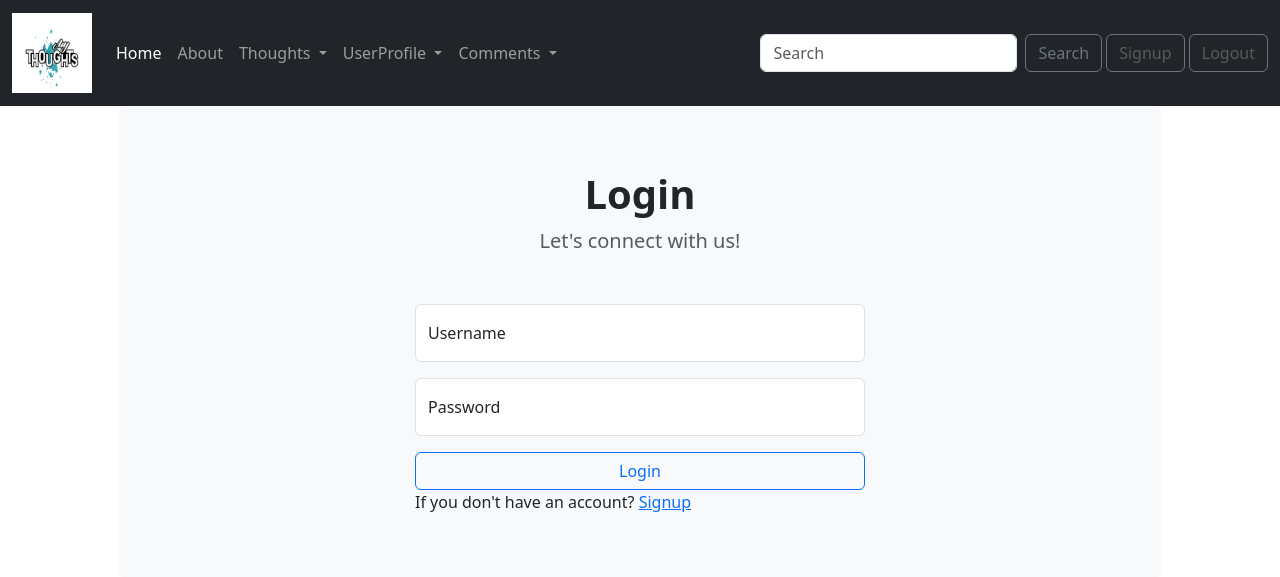
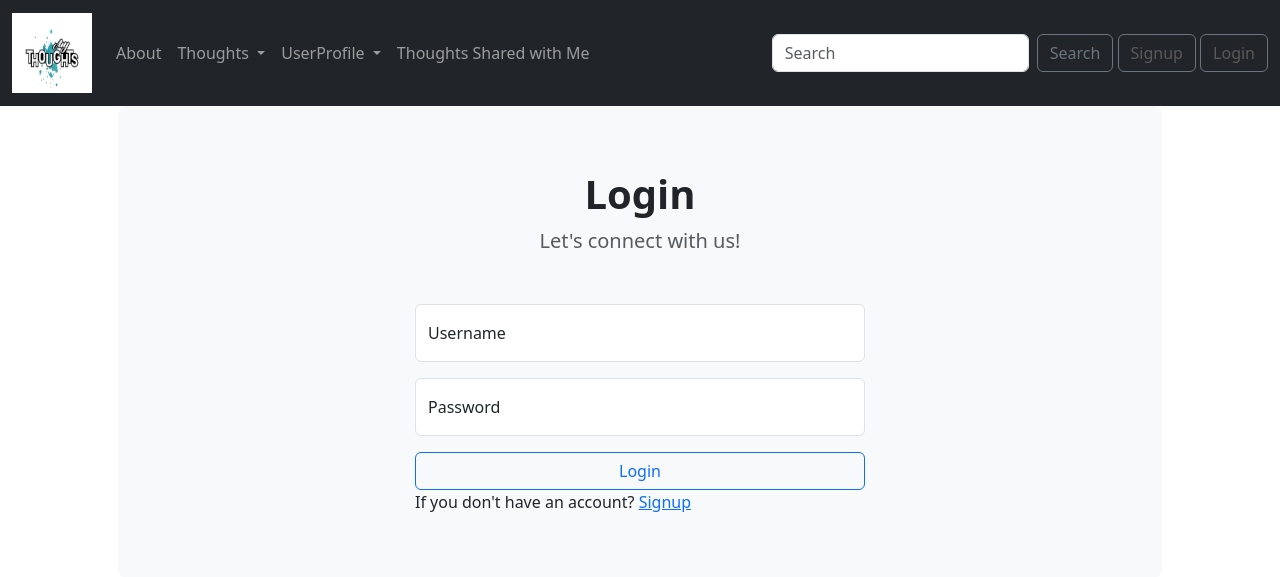
Before and after one commit to ahmadjawadmughal/thoughts-team-alpha, a Django app: page /users/login/?next=/about/ in a window 1280 px wide. Shown: the top 577 px of the page. Run offline with Django 4.2, Linux system fonts and the light colour scheme; some libraries are stand-ins or nearby versions.

Commit message:
Final Project Done

```diff
--- a/users/templates/users/base.html
+++ b/users/templates/users/base.html
@@ -38,14 +38,10 @@
       .search:hover {
         color: #ffffff;
       }
-
-      img.detail {
-          object-fit: cover;
-          border-radius: 50px;
-      }
     </style>
   </head>
   <body>
+
     <nav class="navbar navbar-expand-lg navbar-dark bg-dark">
       <div class="container-fluid">
         <a class="navbar-brand" href="#"
@@ -68,10 +64,14 @@
             class="navbar-nav me-auto my-2 my-lg-0 navbar-nav-scroll"
             style="--bs-scroll-height: 100px"
           >
+
+            {% if request.user.is_authenticated %}
+
             <li class="nav-item">
               <a class="nav-link active" aria-current="page" href="{% url "Home" %}"
-                >Home</a
-              >
+                >Home</a>
+            {% endif %}
+
             </li>
             <li class="nav-item">
               <a class="nav-link" href="{% url "About" %}">About</a>
@@ -93,20 +93,17 @@
                   >
                 </li>
                 <li>
+                  <a class="dropdown-item" href="{% url "MyThoughts" %}"
+                    >My-Thoughts</a
+                  >
+                </li>
+                <li>
                   <a class="dropdown-item" href="{% url "CreateThoughts" %}"
                     >Create-Thoughts</a
                   >
                 </li>
-                <li>
-                  <a class="dropdown-item" href="{% url "UpdateThought" user.id %}"
-                    >Update-Thoughts</a
-                  >
-                </li>
-                <li>
-                  <a class="dropdown-item" href="{% url "DeleteThoughts" user.id %}"
-                    >Delete-Thoughts</a
-                  >
-                </li>
+
+
               </ul>
             </li>
 
@@ -130,27 +127,11 @@
                   >
                 </li>
                 <li>
-                  <a class="dropdown-item" href="{% url "myProfile_detail" user.id %}"
-                    >My-Profile</a
-                  >
-                </li>
-                <li>
                   <a class="dropdown-item" href="{% url "Profile" %}"
                     >Create-Profile</a
                   >
                 </li>
-                <li>
-                  <a class="dropdown-item" href="{% url "UpdateProfile" user.id %}"
-                    >Update-Profile</a
-                  >
-                </li>
-                <li>
-                  <a
-                    class="dropdown-item"
-                    href="{% url "DeleteProfile" user.id %}"
-                    >Delete-Profile</a
-                  >
-                </li>
+
                 <li>
                   <a class="dropdown-item" href="{% url "ChangePassword" %}"
                     >Change-Password</a
@@ -158,45 +139,18 @@
                 </li>
               </ul>
             </li>
-            <li class="nav-item dropdown">
-              <a
-                class="nav-link dropdown-toggle"
-                href="#"
-                role="button"
-                data-bs-toggle="dropdown"
-                aria-expanded="false"
-              >
-                Comments
-              </a>
-              <ul class="dropdown-menu">
-                <li>
-                  <a class="dropdown-item" href="{% url "ListComment" %}"
-                    >All-Comments</a
-                  >
-                </li>
-                <li>
-                  <a class="dropdown-item" href="{% url "CreateComment" %}"
-                    >Create-Comment</a
-                  >
-                </li>
-                <li>
-                  <a class="dropdown-item" href="{% url "UpdateComment" user.id %}"
-                    >Update-Comment</a
-                  >
-                </li>
-                <li>
-                  <a class="dropdown-item" href="{% url "DeleteComment" user.id %}"
-                    >Delete-Comment</a
-                  >
-                </li>
-              </ul>
+
+              <li class="nav-item">
+                <a class="nav-link" href="{% url "Shared_With_Me" %}">Thoughts Shared with Me</a>
+              </li>
+
             </li>
 
           </ul>
           <form method="get" action="/search" class="d-flex" role="search">
             <input
-              name="query"
-              id="query"
+              name = "query"
+              id = "query"
               class="form-control me-2"
               type="search"
               placeholder="Search"
@@ -206,14 +160,25 @@
               Search
             </button>
           </form>
-          &nbsp;
+            &nbsp;
+            {% if not request.user.is_authenticated %}
             <button class="btn btn-outline-secondary" type="submit">
               <a class="search" href="{% url "signup" %}"> Signup</a>
             </button>
+          {% endif %}
+
+            {% if request.user.is_authenticated %}
             &nbsp;
             <button class="btn btn-outline-secondary" type="submit">
               <a class="search" href="{% url "logout" %}">Logout</a>
             </button>
+            {% else %}
+            &nbsp;
+            <button class="btn btn-outline-secondary" type="submit">
+              <a class="search" href="{% url "login" %}">Login</a>
+            </button>
+
+          {% endif %}
 
         </div>
       </div>
```
